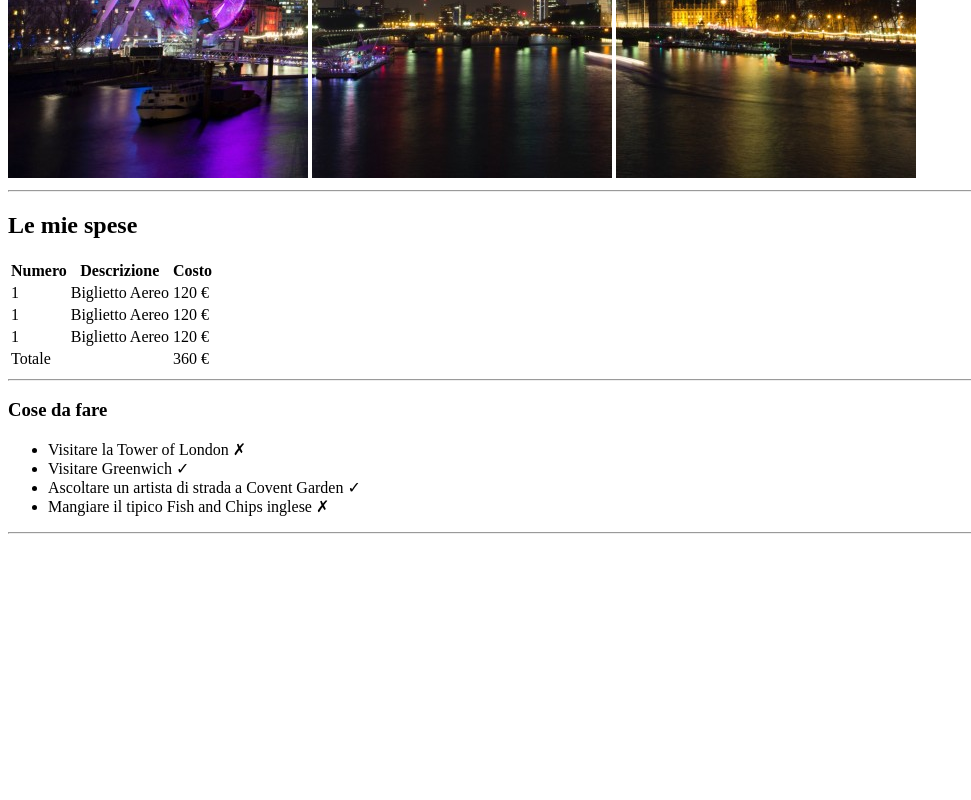
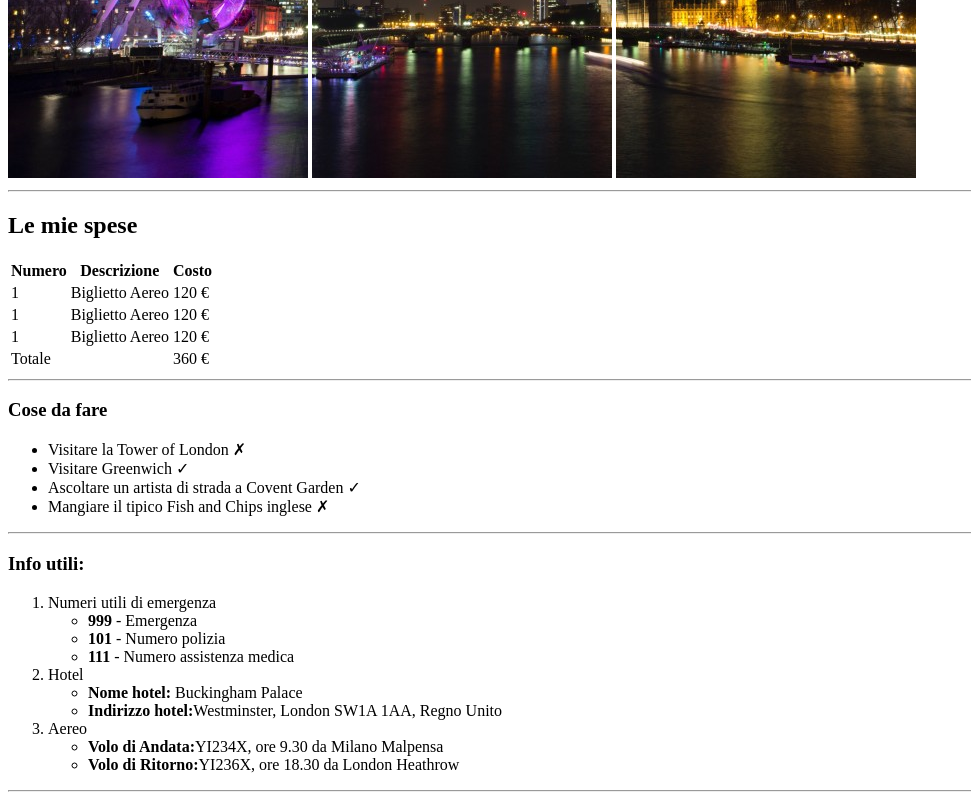
Before and after one commit to anto24s96/html-london-trip, a plain HTML site: page index.html in a window 1280 px wide. Shown: the part 502-1302 px from the top of the page, without its empty margins (0-971 px from the left). Before the commit the page ends 1044 px from the top, so only its background shows below. Drawn offline with Linux system fonts and the light colour scheme.

Commit message:
added infos in main

```diff
--- a/index.html
+++ b/index.html
@@ -71,6 +71,33 @@
             </ul>
             <hr>
         </section>
+
+        <!-- informazioni utili -->
+        <section>
+            <h3>Info utili:</h3>
+            <ol>
+                <li>Numeri utili di emergenza
+                    <ul>
+                        <li><strong>999</strong> - Emergenza</li>
+                        <li><strong>101</strong> - Numero polizia</li>
+                        <li><strong>111</strong> - Numero assistenza medica</li>
+                    </ul>
+                </li>
+                <li>Hotel
+                    <ul>
+                        <li><strong>Nome hotel:</strong> Buckingham Palace</li>
+                        <li><strong>Indirizzo hotel:</strong>Westminster, London SW1A 1AA, Regno Unito</li>
+                    </ul>
+                </li>
+                <li>Aereo
+                    <ul>
+                        <li><strong>Volo di Andata:</strong>YI234X, ore 9.30 da Milano Malpensa</li>
+                        <li><strong>Volo di Ritorno:</strong>YI236X, ore 18.30 da London Heathrow</li>
+                    </ul>
+                </li>
+            </ol>
+            <hr>
+        </section>
     </main>
 
     <!-- piè di pagina con immagini -->
```
